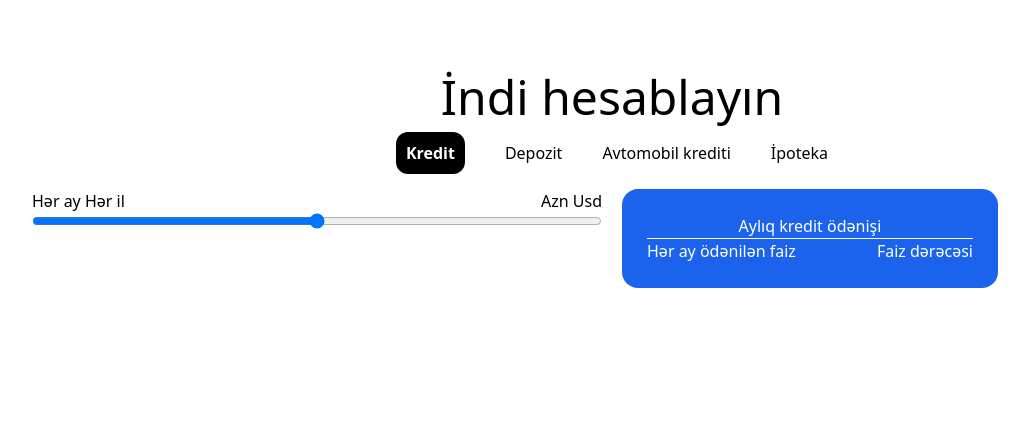
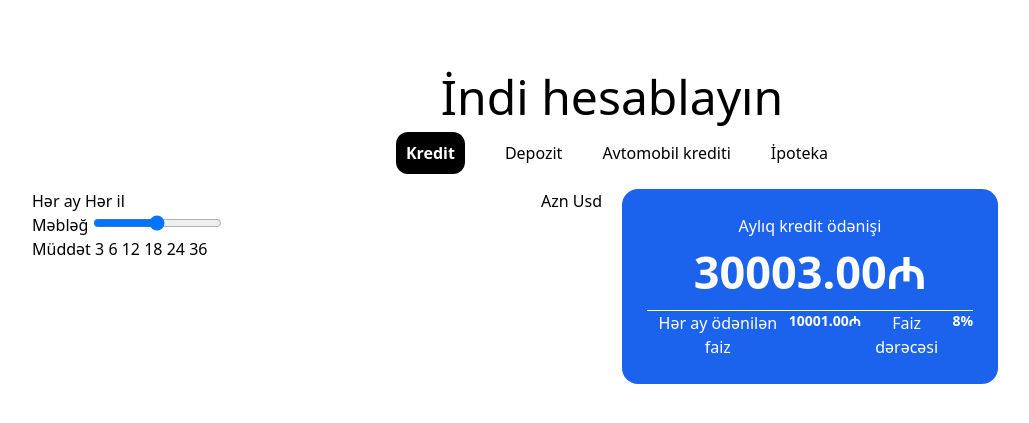
Before and after one commit to sadigzadeamina07/final-js-project, a website: page index.html in a window 1280 px wide. Both pictures are taken after a click on the link "Depozit". Shown: the part 115-538 px from the top of the page, without its empty margins (28-1057 px from the left). Drawn offline with Linux system fonts and the light colour scheme.

Commit message:
i added some calculation for deposit

```diff
--- a/index.html
+++ b/index.html
@@ -83,8 +83,7 @@
                 <div class="text-center">
                     <h3 class="text-5xl">İndi hesablayın</h3>
                     <ul class="flex gap-10 mb-6  justify-center my-5">
-                        <li><a href="#credit"
-                                class="tab-link bg-black p-[10px] rounded-xl text-white font-semibold">Kredit</a></li>
+                        <li><a href="#credit" class="tab-link bg-black p-[10px] rounded-xl text-white font-semibold">Kredit</a></li>
                         <li><a href="#deposit" class="tab-link">Depozit</a></li>
                         <li><a href="#auto" class="tab-link">Avtomobil krediti</a></li>
                         <li><a href="#ipoteka" class="tab-link">İpoteka</a></li>
@@ -124,32 +123,52 @@
                             <div class="flex justify-between">
 
                                 <div>
-                                    <button>Hər ay</button>
-                                    <button>Hər il</button>
+                                    <button id="every-month">Hər ay</button>
+                                    <button id="every-year">Hər il</button>
                                 </div>
                                 <div>
                                     <button>Azn</button>
                                     <button>Usd</button>
                                 </div>
                             </div>
+                            <label for="">
+                                Məbləğ
+                                   <input type="range" name="" min="300" max="3000000" id="depositCalculation">
 
-                            <input type="range" name="" min="300" max="3000000" id="">
-                        </div>
+                            </label>
+                            <label for="">
+                                Müddət
+                                <button id="depositmonth" value="3">3</button>
+                                <button id="depositmonth" value="6">6</button>
+                                <button id="depositmonth" value="12">12</button>
+                                <button id="depositmonth" value="18">18</button>
+                                <button id="depositmonth" value="24">24</button>
+                                <button id="depositmonth" value="36">36</button>
+                            </label>
+                           </div>
                     </div>
                     <div class="card bg-[#1b63ed] p-[25px] rounded-2xl text-center w-[96%]  lg:w-[376px] text-white">
 
                         <p>Aylıq kredit ödənişi</p>
-                        <div id=""></div>
+                        <div id="totalpriceofdeposit"></div>
                         <hr />
                         <div class="flex justify-between ">
                             <p>Hər ay ödənilən faiz</p>
+                               <p id="monthlyincome"></p>
                             <p>Faiz dərəcəsi</p>
+                               <div id="depositpercent"></div>
                         </div>
                         <p></p>
                     </div>
                 </div>
 
                 <div class="tab-body hidden  grid md:grid-cols-2 " id="auto">
+                   <div class=" flex">
+                    <button>Elektrik</button>
+                    <button>Hibrid</button>
+                    <button>Digər</button>
+
+                   </div>
                     <div class="flex flex-col">
                         <label for="">
                             Avtomobilin qiyməti
--- a/js/app.js
+++ b/js/app.js
@@ -1,7 +1,11 @@
-let price= document.getElementById('price')
-let percent=document.getElementById('percent')
-let time=document.getElementById('time')
-let totalprice=document.getElementById('totalprice')
+let price = document.getElementById('price')
+let percent = document.getElementById('percent')
+let time = document.getElementById('time')
+let totalprice = document.getElementById('totalprice')
+let depositprice = document.getElementById('depositCalculation')
+let totalpriceofdeposit = document.getElementById('totalpriceofdeposit')
+let monthlyincome = document.getElementById('monthlyincome')
+let depositpercent = document.getElementById('depositpercent')
 const links = document.querySelectorAll(".tab-link");
 const tabs = document.querySelectorAll(".tab-body");
 links.forEach(link => {
@@ -16,8 +20,8 @@ let totalprice=document.getElementById('totalprice')
 function updatePrice() {
   const P = Number(price.value);
   const n = Number(time.value);
-    const r = Number(percent.value)/12/100;
-    const total = P * (r * (1 + r)**n) / ((1 + r)**n - 1)
+  const r = Number(percent.value) / 12 / 100;
+  const total = P * (r * (1 + r) ** n) / ((1 + r) ** n - 1)
   totalprice.innerHTML = `
         <p class="text-[45px] font-semibold mb-1">${total.toFixed(2)}₼</p>
     `;
@@ -26,6 +30,57 @@ updatePrice()
 price.addEventListener("input", updatePrice);
 time.addEventListener("input", updatePrice);
 percent.addEventListener("input", updatePrice);
-function deposit(){
+const depositPercent = {
+  3: 8,
+  6: 8.5,
+  12: 8.5,
+  18: 9.0,
+  24: 7.5,
+  36: 7.5
+};
+let selectedmonth = 3
+let depositMode = "month";
+function deposit() {
+  const amount = Number(depositprice.value)
+  const percentofdeposit = depositPercent[selectedmonth]
+  let totalpricedeposit = amount * ((percentofdeposit / 100) * (selectedmonth / 12));
+  let monthlyincomepercent
+  if (depositMode === "month") {
+    monthlyincomepercent = amount * ((percentofdeposit / 100) * (1 / 12));
 
   }
+  else {
+    monthlyincomepercent = amount * (percentofdeposit / 100)
+  }
+  totalpriceofdeposit.innerHTML = `
+        <p class="text-[45px] font-semibold mb-1">${totalpricedeposit.toFixed(2)}₼</p>
+    `;
+  monthlyincome.innerHTML = `
+        <p class="text-sm font-semibold mb-1">${monthlyincomepercent.toFixed(2)}₼</p>
+    `;
+  depositpercent.innerHTML = `
+        <p class="text-sm font-semibold mb-1">${percentofdeposit}%</p>
+    `;
+}
+
+const monthButtons = document.querySelectorAll("#depositmonth")
+monthButtons.forEach((btn) => {
+  btn.addEventListener("click", () => {
+    selectedmonth = Number(btn.value)
+    deposit()
+  });
+});
+const everyMonthBtn = document.getElementById("every-month");
+const everyYearBtn = document.getElementById("every-year");
+
+everyMonthBtn.addEventListener("click", () => {
+  depositMode = "month";
+  deposit();
+});
+
+everyYearBtn.addEventListener("click", () => {
+  depositMode = "year";
+  deposit();
+});
+depositprice.addEventListener("input", deposit);
+deposit()
```
Also changed, not shown: src/output.css. Lines whose indentation alone changed are shown as unchanged.
